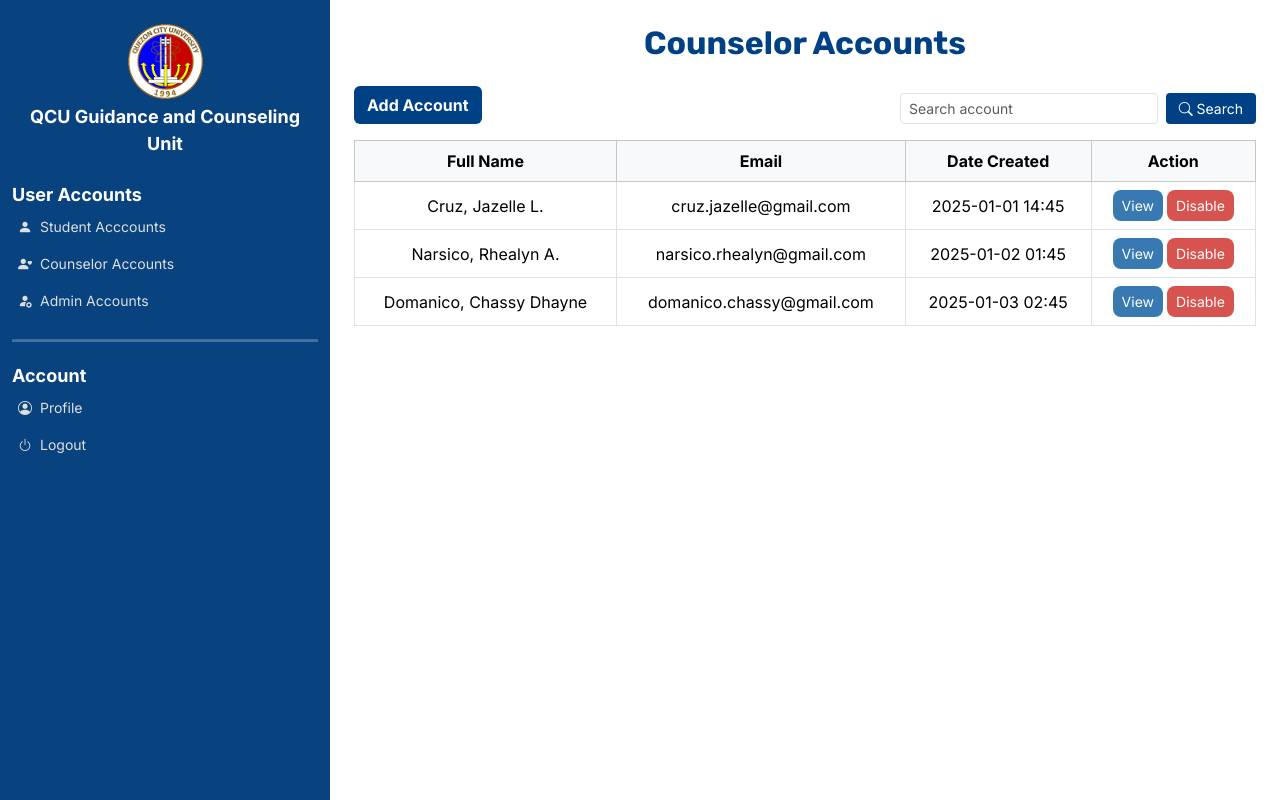
After one commit to jzcz/integrated-service-portal-with-data-analytics, a PHP site: page /integrated-service-portal-with-data-analytics/views/admin/counselor-accounts.php in a window 1280 px wide. The commit adds this page. Run offline with PHP 8.4, Linux system fonts and the light colour scheme.

Commit message:
add admin dashboard, update sidebar

```diff
--- /dev/null
+++ b/views/admin/counselor-accounts.php
@@ -0,0 +1,165 @@
+<!DOCTYPE html>
+<html lang="en">
+<head>
+    <meta charset="UTF-8" />
+    <meta http-equiv="X-UA-Compatible" content="IE=edge" />
+    <meta name="viewport" content="width=device-width, initial-scale=1.0" />
+    <link rel="preconnect" href="https://fonts.googleapis.com">
+    <link rel="preconnect" href="https://fonts.gstatic.com" crossorigin>
+    <link href="https://fonts.googleapis.com/css2?family=Inter:ital,wght@0,14..32,100..900;1,14..32,100..900&family=Rubik:ital,wght@0,300..900;1,300..900&display=swap" rel="stylesheet">
+    <link href="https://cdn.jsdelivr.net/npm/bootstrap@5.3.3/dist/css/bootstrap.min.css" rel="stylesheet" integrity="sha384-QWTKZyjpPEjISv5WaRU9OFeRpok6YctnYmDr5pNlyT2bRjXh0JMhjY6hW+ALEwIH" crossorigin="anonymous">
+    <link rel="stylesheet" href="https://cdn.jsdelivr.net/npm/bootstrap-icons@1.11.3/font/bootstrap-icons.min.css">
+    <link rel="stylesheet" href="../../assets/css/global.css">
+    <link rel="stylesheet" href="../../assets/css/admin.css">
+</head>
+<body>
+    <?php
+        include(__DIR__ . '/../components/admin/sidebar.php');
+    ?>
+
+<main class="p-4">
+    <h2 class="fw-bold text-center mb-4" style="font-family: 'Rubik', sans-serif; color: #004085;">Counselor Accounts</h2>
+
+    <div class="d-flex justify-content-between mb-3">
+        <div class="d-flex gap-2">
+            <div>
+                <button type="button" class="btn" style="background-color: #004085; color: white; font-weight: bold;">
+                    Add Account
+                </button>
+            </div>
+        </div>
+        <div class="d-flex align-items-end">
+            <input type="text" class="form-control form-control-sm me-2" placeholder="Search account">
+            <button class="btn btn-sm" style="width: 120px; background-color: #004085; color: white;">
+                <i class="bi bi-search"></i> Search
+            </button>
+        </div>
+    </div>
+
+    <div class="table-responsive">
+        <table class="table table-bordered table-hover align-middle text-center">
+            <thead class="table-light">
+                <tr>
+                    <th>Full Name</th>
+                    <th>Email</th>
+                    <th>Date Created</th>
+                    <th>Action</th>
+                </tr>
+            </thead>
+            <tbody>
+
+                <!-- Example row -->
+                <tr>
+                    <td>Cruz, Jazelle L.</td>
+                    <td>cruz.jazelle@gmail.com</td>
+                    <td>2025-01-01 14:45</td>
+                    <td>
+                        <div class="btn-group btn-group-sm" role="group" style="gap: 5px;">
+                            <a href="#"
+                               class="btn btn-view"
+                               style="background-color: #3879b1; color: white; border-radius: 8px;"
+                               data-fullname="Cruz, Jazelle L."
+                               data-email="cruz.jazelle@gmail.com"
+                               data-datecreated="2025-01-01 14:45">
+                               View
+                            </a>
+                            <a href="#" class="btn" style="background-color: #d6534f; color: white; border-radius: 8px;">Disable</a>
+                        </div>
+                    </td>
+                </tr>
+
+                <tr>
+                    <td>Narsico, Rhealyn A.</td>
+                    <td>narsico.rhealyn@gmail.com</td>
+                    <td>2025-01-02 01:45</td>
+                    <td>
+                        <div class="btn-group btn-group-sm" role="group" style="gap: 5px;">
+                            <a href="#"
+                               class="btn btn-view"
+                               style="background-color: #3879b1; color: white; border-radius: 8px;"
+                               data-fullname="Narsico, Rhealyn A."
+                               data-email="narsico.rhealyn@gmail.com"
+                               data-datecreated="2025-01-02 01:45">
+                               View
+                            </a>
+                            <a href="#" class="btn" style="background-color: #d6534f; color: white; border-radius: 8px;">Disable</a>
+                        </div>
+                    </td>
+                </tr>
+
+                <!-- Add the same for other rows -->
+                <!-- Make sure to update data-fullname, data-email, data-datecreated correctly -->
+
+                <tr>
+                    <td>Domanico, Chassy Dhayne</td>
+                    <td>domanico.chassy@gmail.com</td>
+                    <td>2025-01-03 02:45</td>
+                    <td>
+                        <div class="btn-group btn-group-sm" role="group" style="gap: 5px;">
+                            <a href="#"
+                               class="btn btn-view"
+                               style="background-color: #3879b1; color: white; border-radius: 8px;"
+                               data-fullname="Domanico, Chassy Dhayne"
+                               data-email="domanico.chassy@gmail.com"
+                               data-datecreated="2025-01-03 02:45">
+                               View
+                            </a>
+                            <a href="#" class="btn" style="background-color: #d6534f; color: white; border-radius: 8px;">Disable</a>
+                        </div>
+                    </td>
+                </tr>
+
+                <!-- (Continue for the rest of the rows) -->
+
+            </tbody>
+        </table>
+    </div>
+</main>
+
+<!-- Modal -->
+<div class="modal fade" id="viewModal" tabindex="-1" aria-labelledby="viewModalLabel" aria-hidden="true">
+  <div class="modal-dialog">
+    <div class="modal-content">
+      <div class="modal-header" style="background-color: #004085; color: white;">
+        <h5 class="modal-title" id="viewModalLabel">Counselor Details</h5>
+        <button type="button" class="btn-close" data-bs-dismiss="modal" aria-label="Close"></button>
+      </div>
+      <div class="modal-body">
+        <p><strong>Full Name:</strong> <span id="modalFullName"></span></p>
+        <p><strong>Email:</strong> <span id="modalEmail"></span></p>
+        <p><strong>Date Created:</strong> <span id="modalDateCreated"></span></p>
+      </div>
+      <div class="modal-footer">
+        <button type="button" class="btn" style="background-color: #004085; color: white;" data-bs-dismiss="modal">Close</button>
+      </div>
+    </div>
+  </div>
+</div>
+
+<script src="https://cdn.jsdelivr.net/npm/bootstrap@5.3.3/dist/js/bootstrap.bundle.min.js" integrity="sha384-YvpcrYf0tY3lHB60NNkmXc5s9fDVZLESaAA55NDzOxhy9GkcIdslK1eN7N6jIeHz" crossorigin="anonymous"></script>
+
+<script>
+    document.addEventListener('DOMContentLoaded', function () {
+        var viewButtons = document.querySelectorAll('.btn-view');
+
+        viewButtons.forEach(function (button) {
+            button.addEventListener('click', function (e) {
+                e.preventDefault();
+
+                var fullname = this.getAttribute('data-fullname');
+                var email = this.getAttribute('data-email');
+                var datecreated = this.getAttribute('data-datecreated');
+
+                document.getElementById('modalFullName').textContent = fullname;
+                document.getElementById('modalEmail').textContent = email;
+                document.getElementById('modalDateCreated').textContent = datecreated;
+
+                var viewModal = new bootstrap.Modal(document.getElementById('viewModal'));
+                viewModal.show();
+            });
+        });
+    });
+</script>
+
+</body>
+</html>
--- a/views/components/admin/sidebar.php
+++ b/views/components/admin/sidebar.php
@@ -11,21 +11,21 @@
                 <ul class="navbar-nav flex-column">
                     <li class="fw-bold nav-link-title">User Accounts</li>
                     <li class="nav-item sidebar-nav-item d-flex align-items-center gap-2 d-flex align-items-center gap-2">
-                        <i class="bi bi-megaphone-fill"></i>
+                        <i class="bi bi-person-fill"></i>
                         <a class="nav-link active" aria-current="page" href="">Student Acccounts</a>
                     </li>
                     <li class="nav-item sidebar-nav-item d-flex align-items-center gap-2">
-                        <i class="bi bi-book-half"></i>
+                        <i class="bi bi-person-heart"></i>
                         <a class="nav-link active" aria-current="page" href="">Counselor Accounts</a>
                     </li>
                     <li class="nav-item sidebar-nav-item d-flex align-items-center gap-2">
-                        <i class="bi bi-book-half"></i>
+                        <i class="bi bi-person-fill-gear"></i>
                         <a class="nav-link active" aria-current="page" href="">Admin Accounts</a>
                     </li>
                     <li class="my-1"><hr /></li>
                     <li class="fw-bold nav-link-title">Account</li>
                     <li class="nav-item sidebar-nav-item d-flex align-items-center gap-2">
-                        <i class="bi bi-person-fill"></i>
+                        <i class="bi bi-person-circle"></i>
                         <a class="nav-link active" aria-current="page" href="">Profile</a>
                     </li>
                     <li class="py-2 nav-item sidebar-nav-item d-flex align-items-center gap-2">
```
Also changed, not shown: views/admin/admin-accounts.php (added, +125 -0 lines), views/admin/student-accounts.php (added, +129 -0 lines).
